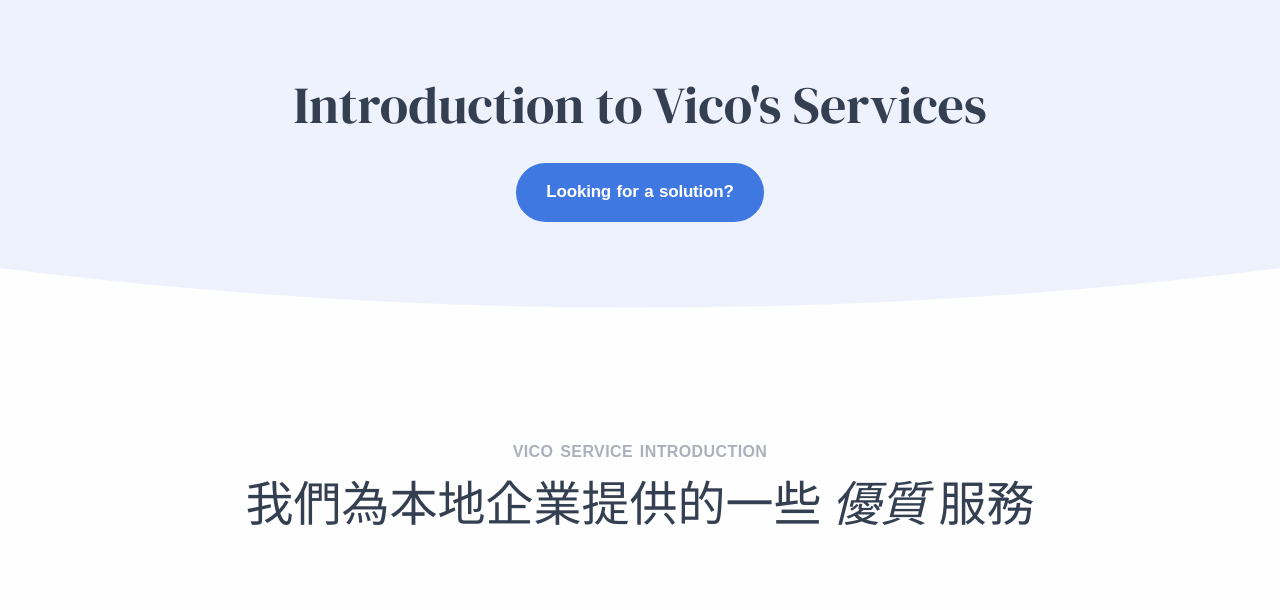
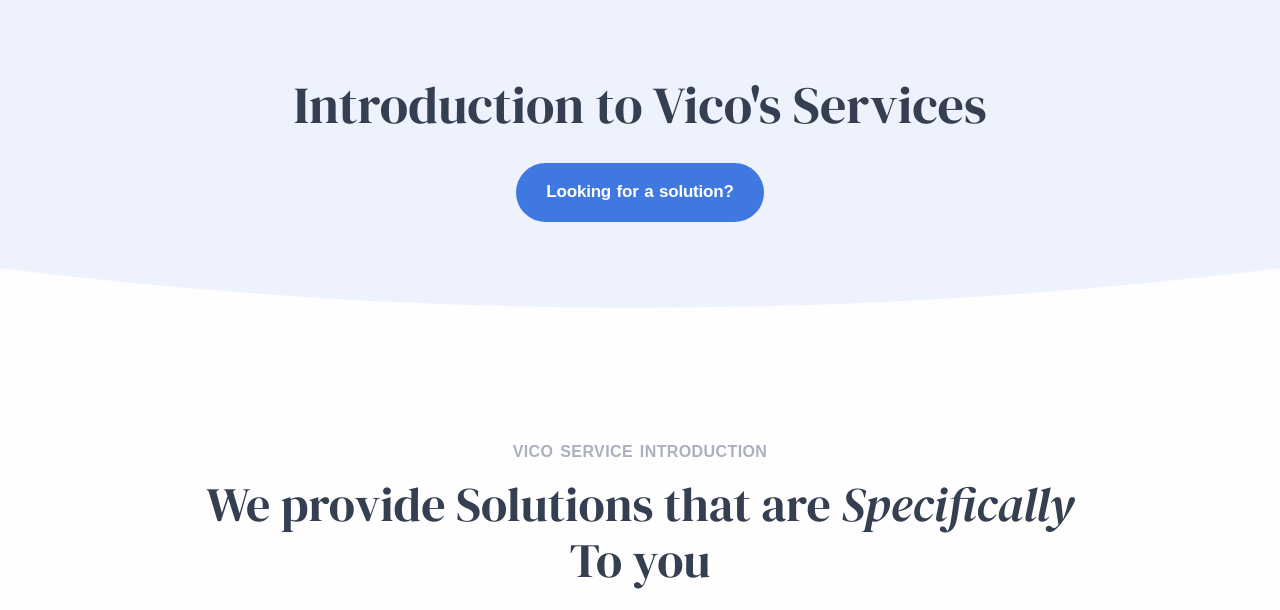
Before and after one commit to Vico-Data-Technology/vico-data-technology.github.io, a plain HTML site: page en/services.html in a window 1280 px wide. Shown: the part 150-760 px from the top of the page. Drawn offline with Linux system fonts and the light colour scheme; grey boxes are pictures that could not be loaded.

Commit message:
[Rename] cn en product / services

```diff
--- a/en/services.html
+++ b/en/services.html
@@ -167,10 +167,10 @@
       <div class="col-lg-10 col-xxl-8 mx-auto mb-12">
         <h2 class="fs-16 text-uppercase text-muted mb-3" id="outsourcing">VICO service introduction</h2>
         <h3 class="display-2 ls-sm">
-                我們為本地企業提供的一些
-                <span class="underline-3 style-1 primary"><em>優質</em>
+                We provide Solutions that are
+                <span class="underline-3 style-1 primary"><em>Specifically</em>
                 </span>
-                服務
+                To you
               </h3>
       </div>
       <!-- /column -->
```
Also changed, not shown: cn/products.html (+1 -1 lines), cn/services.html (+3 -3 lines), en/products.html (+1 -1 lines).
